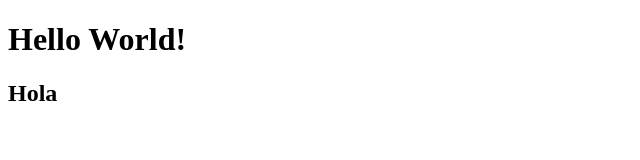
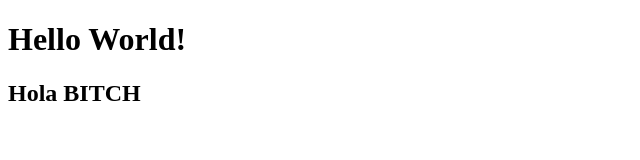
Before and after one commit to creighbattle/Github-Practice, a plain HTML site: page index.html in a window 1280 px wide. Shown: the whole page, without its empty margins (0-640 px from the left). Drawn offline with Linux system fonts and the light colour scheme.

Commit message:
this suks

```diff
--- a/index.html
+++ b/index.html
@@ -7,6 +7,6 @@
 </head>
 <body>
     <h1>Hello World!</h1>
-    <h2>Hola</h2>
+    <h2>Hola BITCH</h2>
 </body>
 </html>
```
